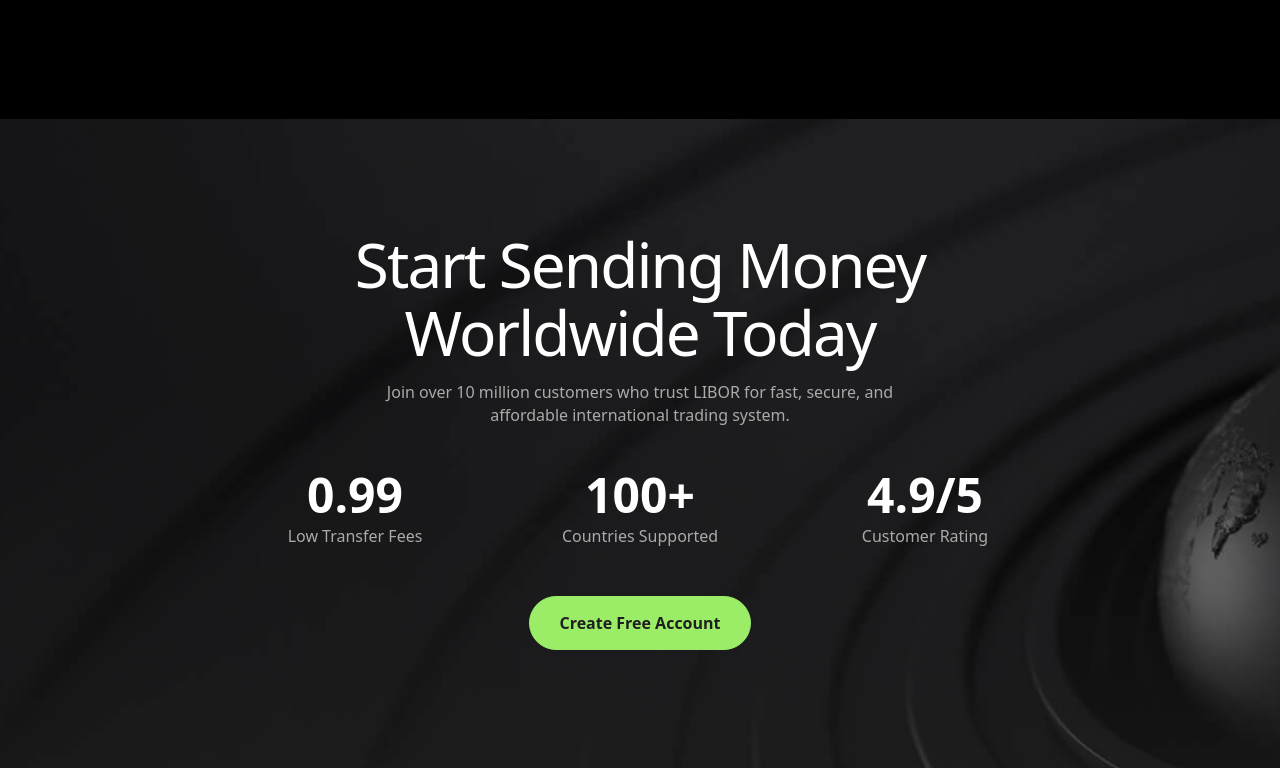
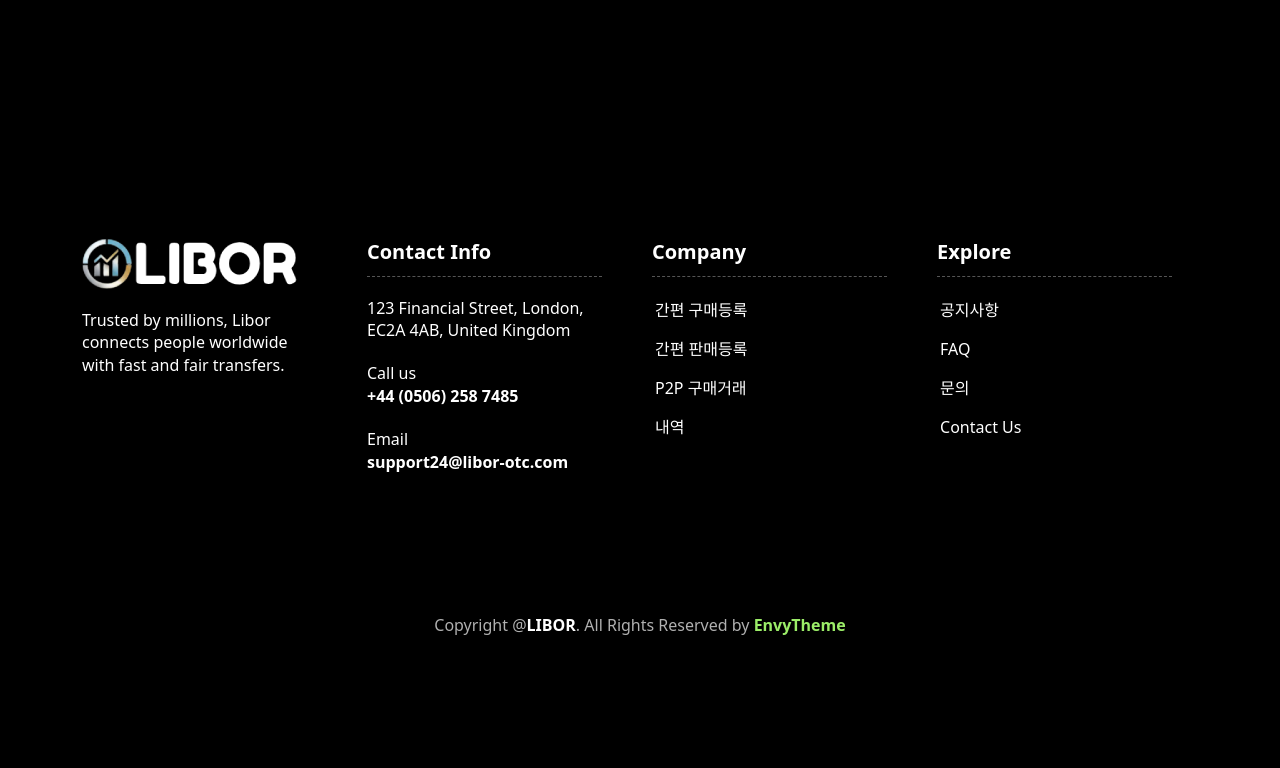
Before and after one commit to minjongi/libor-otc-front, a Next.js app: page /notice-detail/1 in a window 1280 px wide. Shown: the part 1650-2418 px from the top of the page. After the commit the page ends 2311 px from the top, so only its background shows below. Built offline with nearby package versions, Linux system fonts and the light colour scheme.

Commit message:
공지 상세 작업

```diff
--- a/src/app/notice-detail/[seq]/page.tsx
+++ b/src/app/notice-detail/[seq]/page.tsx
@@ -2,6 +2,7 @@
 import Footer from "@/components/Layout/Footer";
 import Navbar from "@/components/Layout/Navbar";
 import NoticeDetailForm from "@/components/Notice-detail/Notice-detail";
+import CommonFooter from "@/components/CommonFooter/CommonFooter";
 
 
 export default function Page() {
@@ -19,7 +20,7 @@
 
             <NoticeDetailForm />
 
-            <Footer/>
+            <CommonFooter/>
         </>
     );
 }
--- a/src/app/notice/page.tsx
+++ b/src/app/notice/page.tsx
@@ -2,6 +2,7 @@
 import Footer from "@/components/Layout/Footer";
 import Navbar from "@/components/Layout/Navbar";
 import Notice from "@/components/Notice/Notice";
+import CommonFooter from "@/components/CommonFooter/CommonFooter";
 
 export default function Page() {
     return (
@@ -18,7 +19,7 @@
 
             <Notice/>
 
-            <Footer/>
+            <CommonFooter/>
         </>
     );
 }
```
